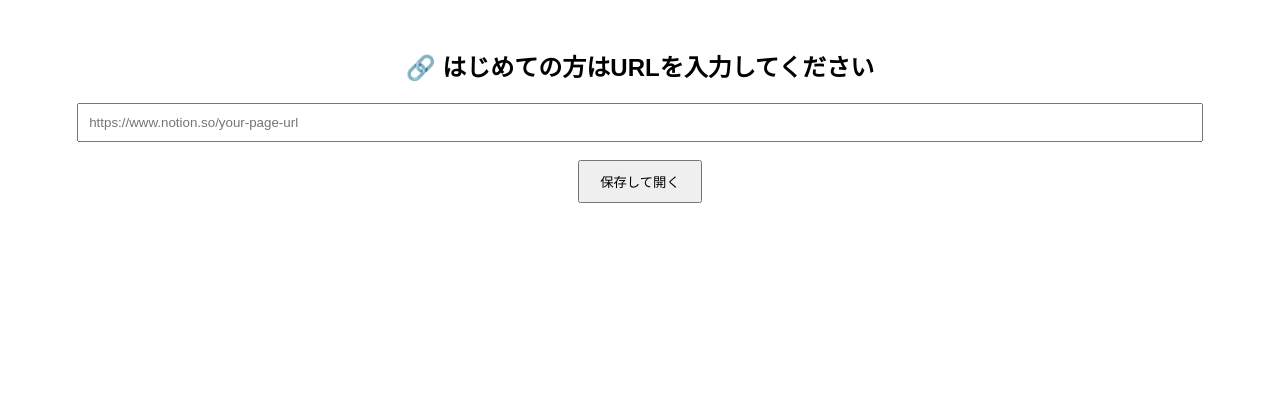
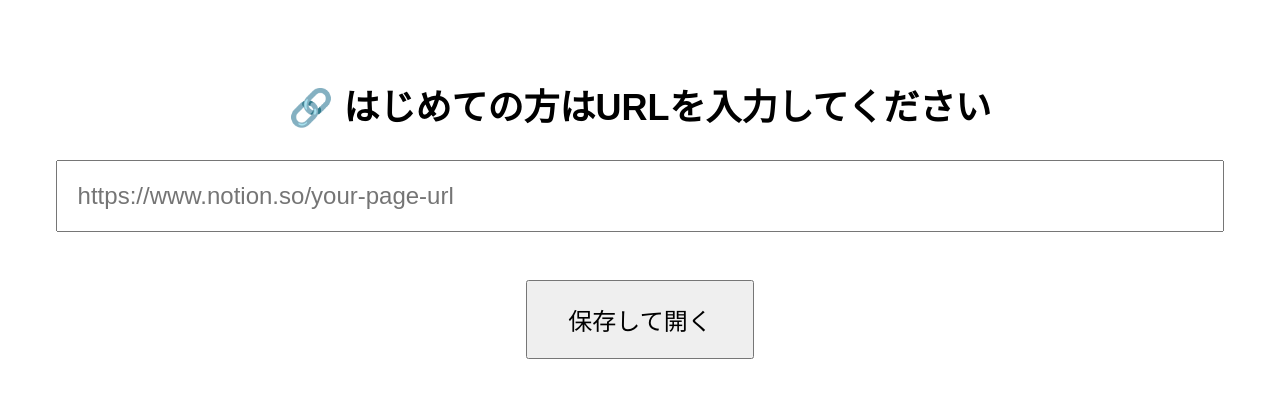
Before and after one commit to sdai1217/notion-launcher, a plain HTML site: page index.html in a window 1280 px wide. Drawn offline with Linux system fonts and the light colour scheme.

Commit message:
Add files via upload

```diff
--- a/index.html
+++ b/index.html
@@ -4,6 +4,24 @@
 <head>
   <meta charset="UTF-8">
   <title>Notion Launcher</title>
+  <style>
+    body {
+      font-family: sans-serif;
+      padding: 40px;
+      text-align: center;
+      font-size: 1.5rem;
+    }
+    input {
+      width: 95%;
+      padding: 20px;
+      font-size: 1.5rem;
+    }
+    button {
+      padding: 20px 40px;
+      font-size: 1.5rem;
+      margin-top: 20px;
+    }
+  </style>
   <script>
     window.onload = () => {
       const savedUrl = localStorage.getItem('savedUrl');
@@ -22,9 +40,9 @@
     }
   </script>
 </head>
-<body style="font-family: sans-serif; padding: 20px; text-align: center;">
+<body>
   <h2>🔗 はじめての方はURLを入力してください</h2>
-  <input type="text" id="urlInput" placeholder="https://www.notion.so/your-page-url" style="width:90%; padding:10px;"><br><br>
-  <button onclick="saveAndRedirect()" style="padding:10px 20px;">保存して開く</button>
+  <input type="text" id="urlInput" placeholder="https://www.notion.so/your-page-url"><br><br>
+  <button onclick="saveAndRedirect()">保存して開く</button>
 </body>
 </html>
```
